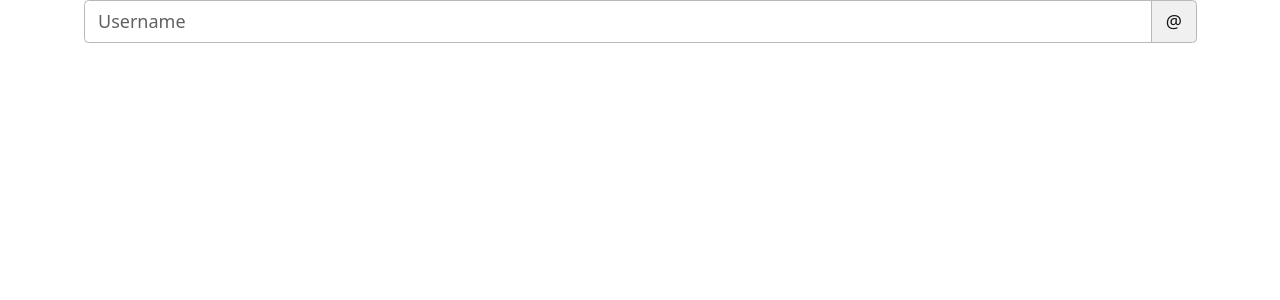
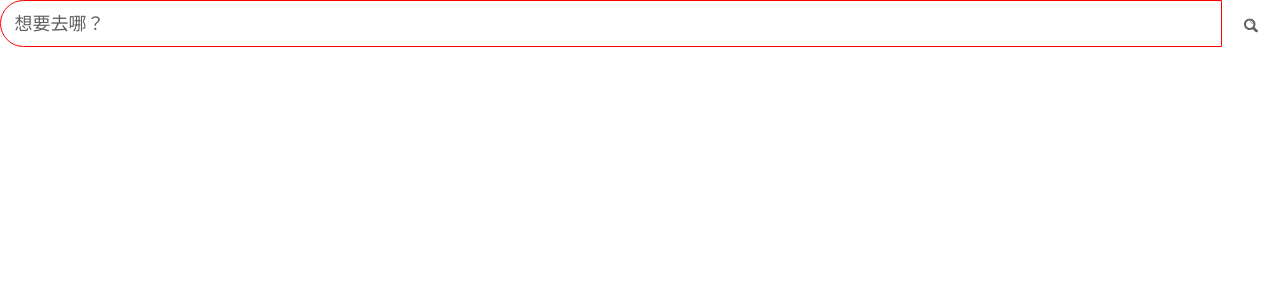
Before and after one commit to ken888686/travel, a Vue app: page / in a window 1280 px wide. Shown: the top 300 px of the page. Built offline with nearby package versions, Linux system fonts and the light colour scheme.

Commit message:
add input-group-custom

```diff
--- a/src/App.vue
+++ b/src/App.vue
@@ -1,11 +1,9 @@
 <template>
-  <div class="container text-center">
-    <!-- <div id="nav">
+  <!-- <div id="nav">
       <router-link to="/">Home</router-link> |
       <router-link to="/about">About</router-link>
     </div> -->
-    <router-view />
-  </div>
+  <router-view />
 </template>
 
 <style lang="scss"></style>
--- a/src/assets/scss/custom/_index.scss
+++ b/src/assets/scss/custom/_index.scss
@@ -1 +1,2 @@
 @import "button";
+@import "input-group";
--- a/src/assets/scss/custom/_input-group.scss
+++ b/src/assets/scss/custom/_input-group.scss
@@ -1,3 +1,16 @@
-.input-group {
-  border-radius: 61px;
+.input-group-custom {
+  display: flex;
+
+  .form-control {
+    border-radius: 61px 0 0 61px;
+    border: 1px solid red;
+  }
+
+  // &:hover {
+  //   .form-control,
+  //   .btn {
+  //     background-color: $gray-300;
+  //     transition: $transition-base;
+  //   }
+  // }
 }
--- a/src/views/Home.vue
+++ b/src/views/Home.vue
@@ -3,18 +3,21 @@
     <img alt="Vue logo" src="@/assets/logo.png" />
     <HelloWorld msg="Welcome to Your Vue.js App" />
   </div> -->
-  <div class="input-group flex-nowrap">
+  <div class="input-group-custom input-group-custom-sm flex-nowrap">
     <input
       type="text"
       class="form-control"
-      placeholder="Username"
-      aria-label="Username"
+      :placeholder="placeHolder"
+      :aria-label="placeHolder"
       aria-describedby="addon-wrapping"
     />
-    <span class="input-group-text" id="addon-wrapping">@</span>
+    <button type="button" class="btn">
+      <img src="@/assets/icons/search.svg" alt="search" />
+    </button>
   </div>
 </template>
 
 <script setup>
 // import HelloWorld from '@/components/HelloWorld.vue';
+const placeHolder = '想要去哪？';
 </script>
```
Also changed, not shown: jsconfig.json (+2 -7 lines), src/assets/icons/search.svg (added), 1 other file (tests, documents, lock files or other folders).
